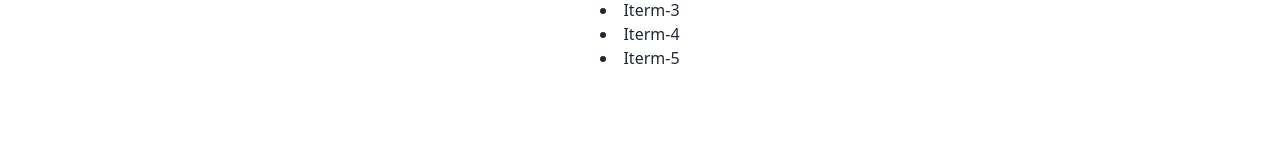
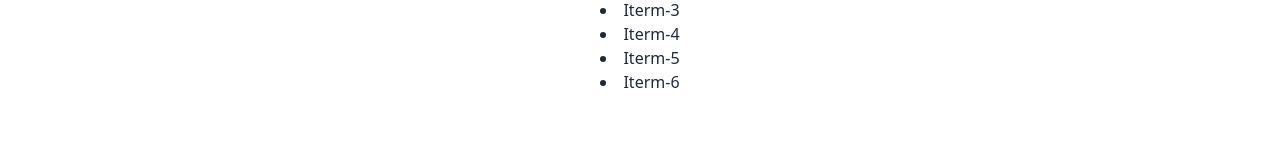
Before and after one commit to abadathossain/moha-milon, a React (Vite) app: page /orders in a window 1280 px wide. Shown: the part 150-300 px from the top of the page. Built offline with nearby package versions, Linux system fonts and the light colour scheme; no server answers; sample sign-in values are in the browser's storage.

Commit message:
orders done

```diff
--- a/src/components/Order.jsx
+++ b/src/components/Order.jsx
@@ -8,6 +8,7 @@ const Order = () => {
             <li>Iterm-3</li>
             <li>Iterm-4</li>
             <li>Iterm-5</li>
+            <li>Iterm-6</li>
         </div>
     )
 }
--- a/src/firebase/firebase.config.js
+++ b/src/firebase/firebase.config.js
@@ -5,8 +5,9 @@ import { getAuth } from "firebase/auth";
 // https://firebase.google.com/docs/web/setup#available-libraries
 
 // Your web app's Firebase configuration
-const firebaseConfig = {};
-// sensitive info did not push git
+const firebaseConfig = {
+  // sensitive info did not push git
+};
 
 // Initialize Firebase
 const app = initializeApp(firebaseConfig);
```
